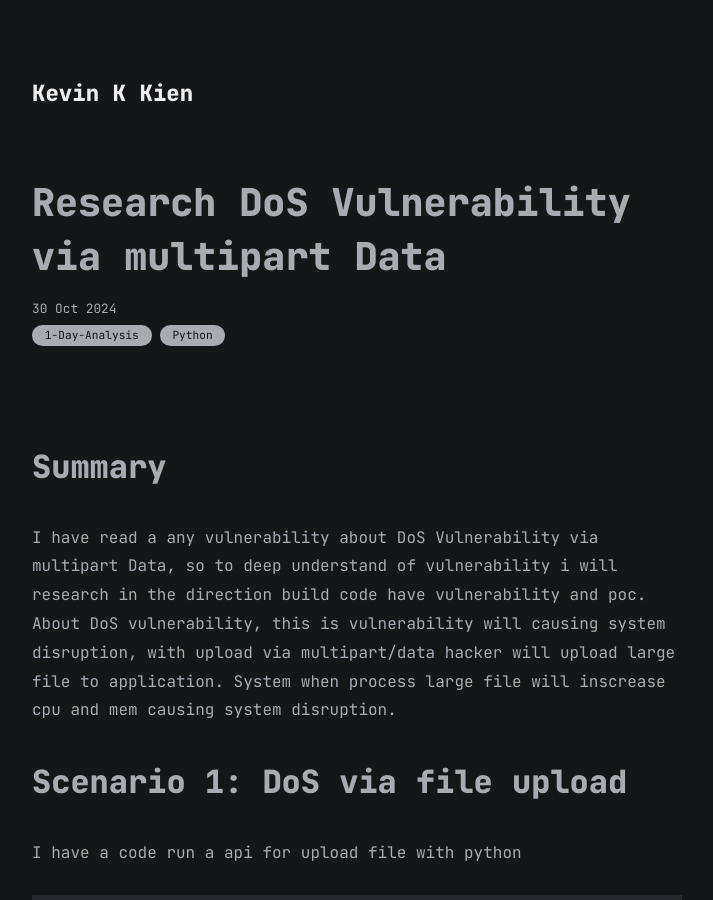
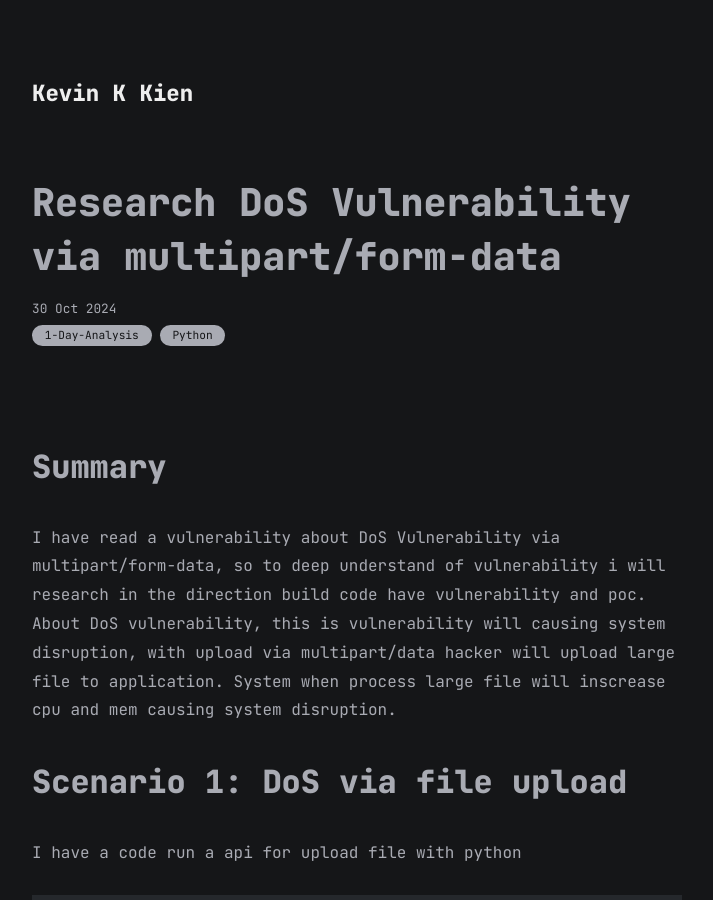
Before and after one commit to KevinKien/KevinKien.github.io, a Jekyll site: the page built from all_collections/_posts/2024-10-30-Research-DoS-Vulnerability-via-Multipart-Form-Data.md, in a window 1280 px wide and 900 px high. Shown: the whole window, without its empty margins (283-996 px from the left). Built offline with Jekyll 4.4.1, drawn with Linux system fonts in a browser that asks for light colours; some of the changed text lies outside the part shown.

Commit message:
Update and rename 2024-10-30-Research-DoS-Vulnerability-via multipart-Data.md to 2024-10-30-Research-DoS-Vulnerability-via-Multipart-Form-Data.md

```diff
--- a/all_collections/_posts/2024-10-30-Research-DoS-Vulnerability-via multipart-Data.md
+++ b/all_collections/_posts/2024-10-30-Research-DoS-Vulnerability-via-Multipart-Form-Data.md
@@ -1,13 +1,13 @@
 ---
 layout: post
-title: Research DoS Vulnerability via multipart Data
+title: Research DoS Vulnerability via multipart/form-data
 date: 2024-10-30
 categories: ["1-Day-Analysis", "Python"]
 ---
 
 # Summary
 
-I have read a any vulnerability about DoS Vulnerability via multipart Data, so to deep understand of vulnerability i will research in the direction build code have vulnerability and poc. About DoS vulnerability, this is vulnerability will causing system disruption, with upload via multipart/data hacker will upload large file to application. System when process large file will inscrease cpu and mem causing system disruption.
+I have read a vulnerability about DoS Vulnerability via multipart/form-data, so to deep understand of vulnerability i will research in the direction build code have vulnerability and poc. About DoS vulnerability, this is vulnerability will causing system disruption, with upload via multipart/data hacker will upload large file to application. System when process large file will inscrease cpu and mem causing system disruption.
 
 # Scenario 1: DoS via file upload
 
```
Also changed, not shown: other parts of all_collections/_posts/2024-10-30-Research-DoS-Vulnerability-via-Multipart-Form-Data.md (+2 -0 lines).
